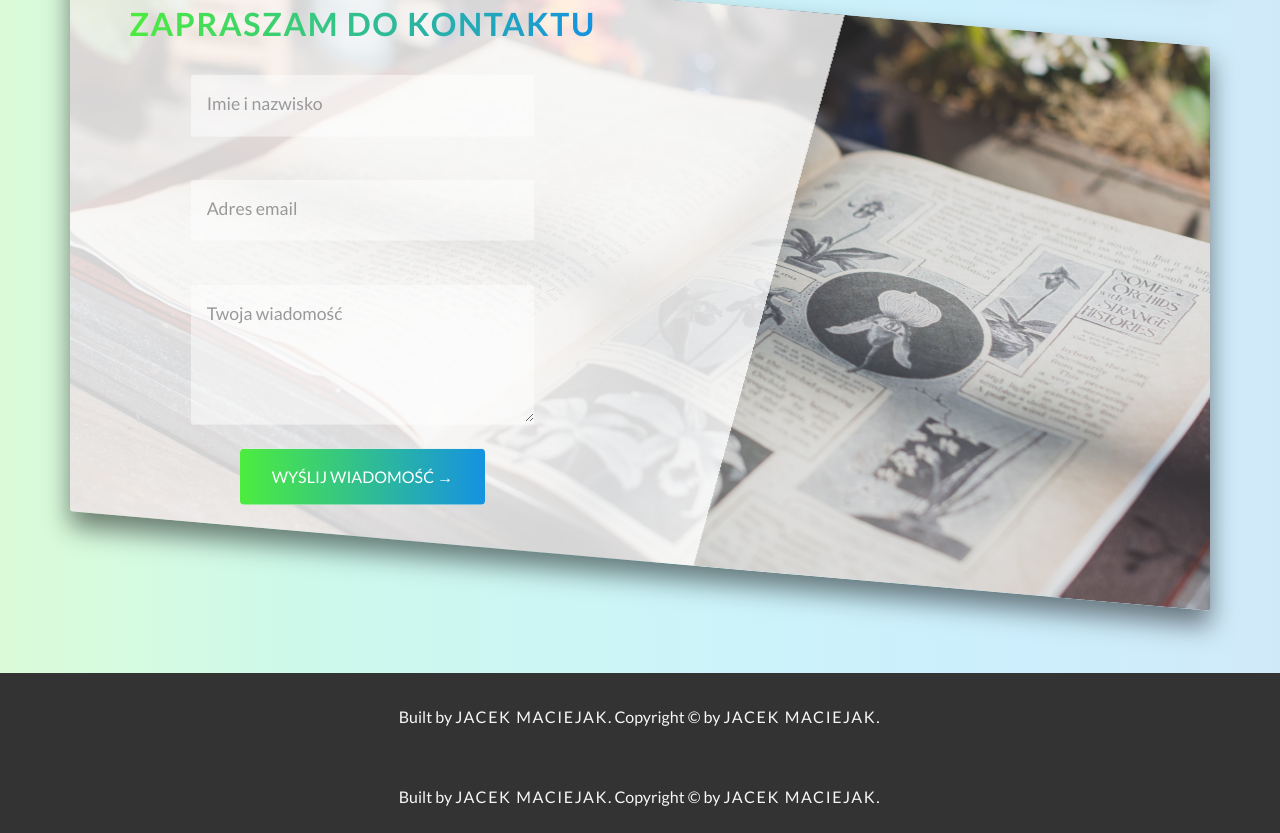
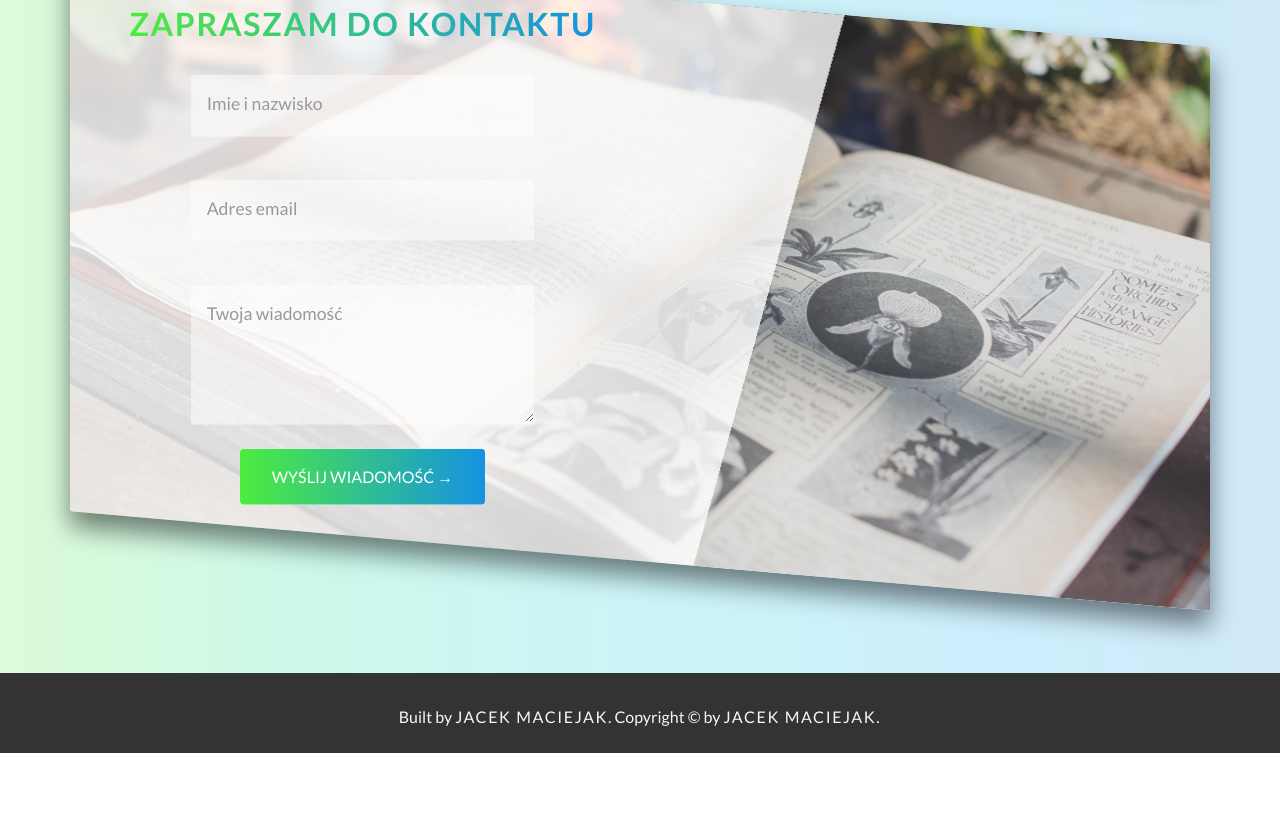
Before and after one commit to jacekmaciejak/Parkogrody-v2, a plain HTML site: page index.html in a window 1280 px wide. Shown: the part 2781-3614 px from the top of the page. After the commit the page ends 3534 px from the top, so only its background shows below. Drawn offline with nearby package versions, Linux system fonts and the light colour scheme; animation ran at ten frames a second.

Commit message:
delete second footer

```diff
--- a/index.html
+++ b/index.html
@@ -210,13 +210,6 @@
                 </p>
             </div>
         </footer>
-        <footer class="row mx-0">
-            <div class="col-12 align-self-center">
-                <p class="footer__copyright pt-4 mx-auto text-center">
-                    Built by <a href="#" class="footer__link text-uppercase">Jacek Maciejak</a>. Copyright &copy; by <a href="#" class="footer__link text-uppercase">Jacek Maciejak.</a>
-                </p>
-            </div>
-        </footer>
     </main>
 
     <!-- Bootstrap core JavaScript-->
```
